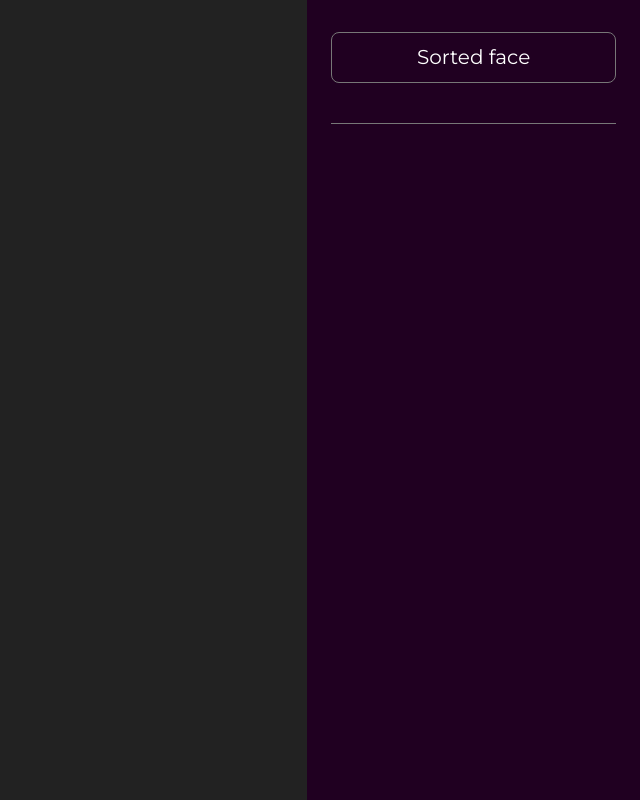
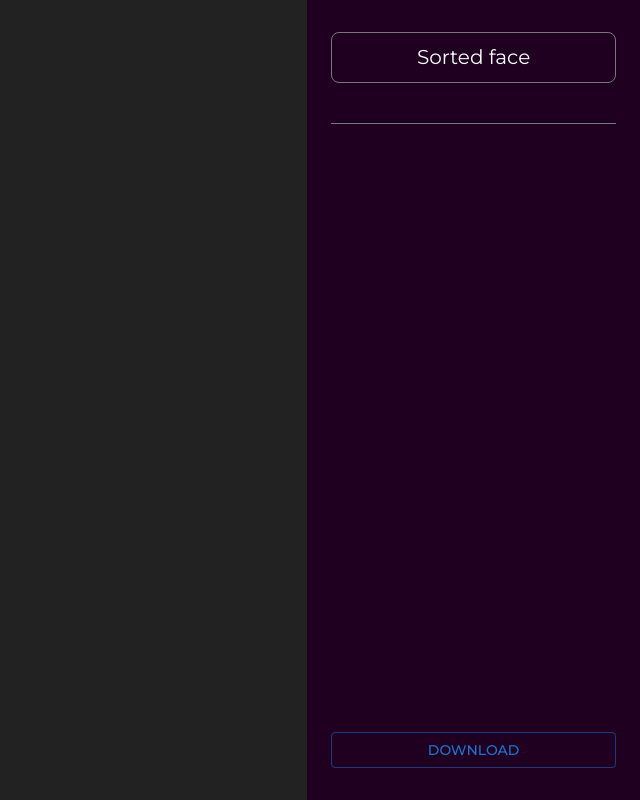
Before and after one commit to Yoctoboy/generative-generator, a React (Vite) app: page / in a window 1280 px wide. Shown: the whole page, without its empty margins (640-1280 px from the left). Built offline with nearby package versions, Linux system fonts and the light colour scheme.

Commit message:
add download button

```diff
--- /dev/null
+++ b/src/components/DownloadButton.tsx
@@ -0,0 +1,20 @@
+import { Button } from '@mui/material'
+
+export const DownloadButton = () => {
+    const downloadImage = () => {
+        const canvas = document.querySelector('canvas.p5Canvas')
+        if (canvas) {
+            const link = document.createElement('a')
+            link.download = 'myCanvas.png'
+            link.href = canvas.toDataURL('image/png') // Get the canvas data as a PNG
+            link.click()
+        } else {
+            console.error('Canvas not found!')
+        }
+    }
+    return (
+        <Button variant={'outlined'} onClick={downloadImage}>
+            Download
+        </Button>
+    )
+}
--- a/src/components/Sidebar/Sidebar.tsx
+++ b/src/components/Sidebar/Sidebar.tsx
@@ -1,3 +1,4 @@
+import { DownloadButton } from '../DownloadButton'
 import { Divider } from './Divider'
 
 export const Sidebar = ({ children }: { children: React.ReactNode }) => {
@@ -11,10 +12,22 @@ export const Sidebar = ({ children }: { children: React.ReactNode }) => {
                 boxSizing: 'border-box',
                 display: 'flex',
                 flexDirection: 'column',
-                gap: '2.5rem',
+                justifyContent: 'space-around',
             }}
         >
-            {children}
+            <div
+                style={{
+                    backgroundColor: 'var(--sidebar-background)',
+                    boxSizing: 'border-box',
+                    display: 'flex',
+                    flex: 1,
+                    flexDirection: 'column',
+                    gap: '2.5rem',
+                }}
+            >
+                {children}
+            </div>
+            <DownloadButton />
         </div>
     )
 }
```
